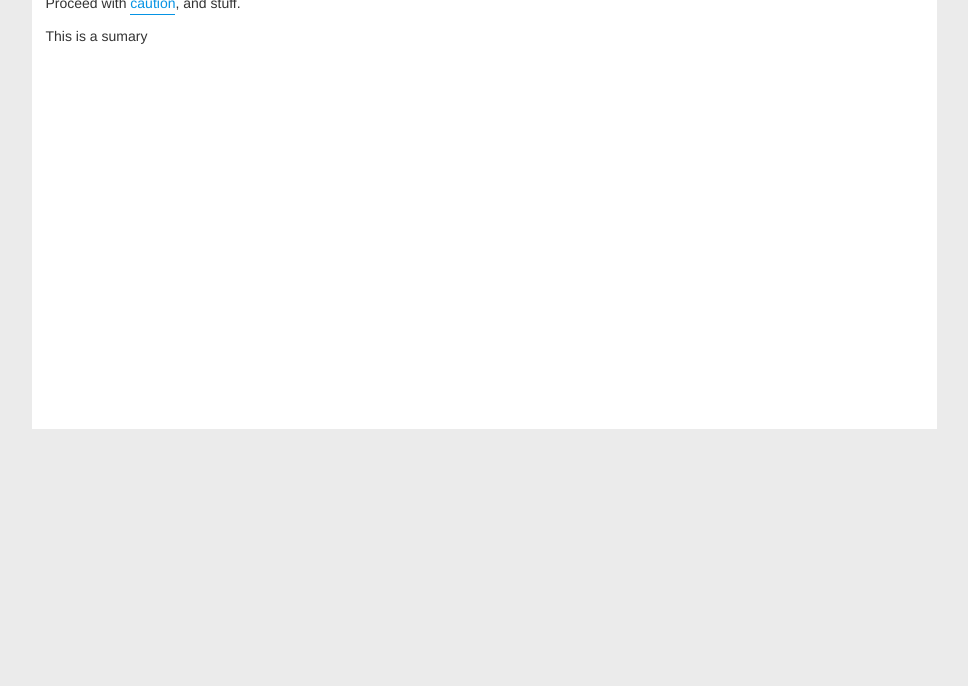
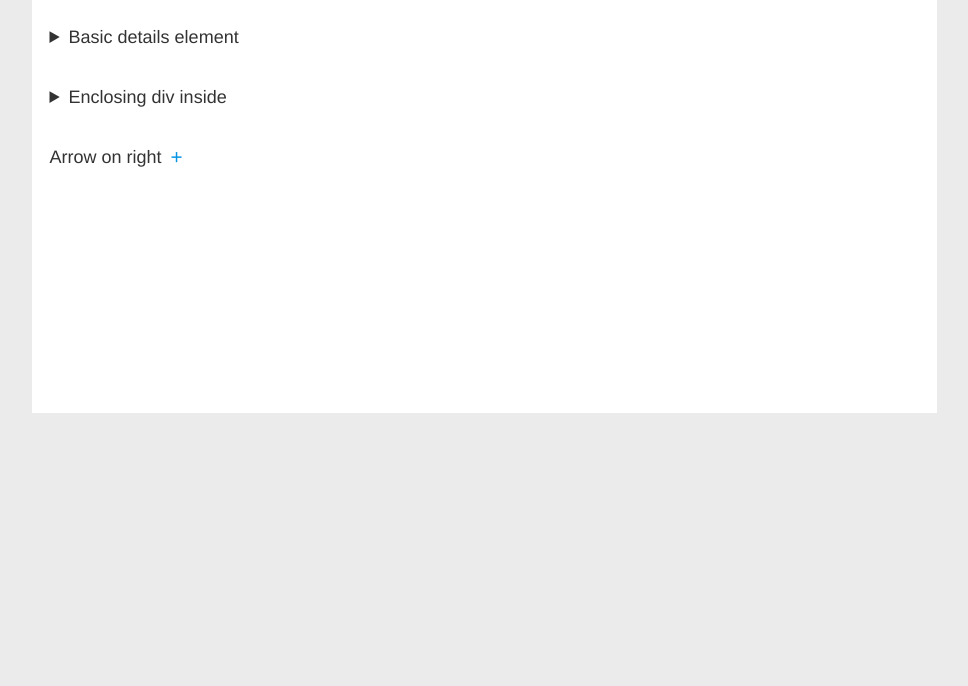
Before and after one commit to jpinsd/details, a website: page src/index.html in a window 1280 px wide. Shown: the part 114-800 px from the top of the page, without its empty margins (156-1124 px from the left). Drawn offline with nearby package versions, Linux system fonts and the light colour scheme; files that its build step writes are made by us from their sources.

Commit message:
examples updated

```diff
--- a/src/index.html
+++ b/src/index.html
@@ -8,13 +8,26 @@
 </head>
 <body>
   <main>
-    <h1>This is a test, see?</h1>
-    <p>Proceed with <a href="#">caution</a>, and stuff. </p>
+    <h1>Details tests</h1>
 
     <details>
-      <summary>This is a sumary</summary>
-      Lorem ipsum dolor sit amet consectetur adipisicing elit. Laborum deleniti quod aperiam nihil ab. Ea provident autem commodi amet voluptate.
+      <summary>Basic details element</summary>
+      Lorem ipsum dolor, sit amet consectetur adipisicing elit. Enim minus atque odio!
+    </details>
 
+    <details>
+      <summary>Enclosing div inside</summary>
+      <div>
+        <p>Lorem ipsum dolor sit amet consectetur adipisicing elit. Aperiam autem maxime quo?</p>
+        <p>Veritatis iste cumque vel et ullam nesciunt eveniet omnis nulla perspiciatis in!</p>
+        <p>Aperiam obcaecati provident quia placeat consequatur fuga cupiditate sequi, cum nostrum impedit.</p>
+      </div>
+    </details>
+
+
+    <details class="arrow -right">
+      <summary>Arrow on right</summary>
+      <p>Lorem ipsum dolor sit amet consectetur adipisicing elit. Quis amet vero a?</p>
     </details>
 
 
--- a/src/sass/base/_normalize.scss
+++ b/src/sass/base/_normalize.scss
@@ -17,9 +17,9 @@ html {
       font-size: 14px;
     }
 
-    // @media(min-width: $breakpoint-md) {
-    //   font-size: 18px;
-    // }
+    @media(min-width: $break-md) {
+      font-size: 18px;
+    }
 
     line-height: 1.35em;
 }
--- a/src/sass/index.scss
+++ b/src/sass/index.scss
@@ -10,3 +10,42 @@ main {
 
   background: var(--content-background);
 }
+
+details {
+  cursor: pointer;
+
+  margin-bottom: 2rem;
+}
+
+summary {
+  display: list-item;
+}
+
+details.arrow {
+  &.-right {
+
+    summary {
+      list-style: none;
+      display: inline-flex;
+      flex-direction: row;
+      justify-content: flex-start;
+      align-items: center;
+
+      &::marker,
+      &::-webkit-details-marker {
+        display: none;
+      }
+
+      &::after {
+        content: '\002B';
+        margin-left: .5rem;
+        font-size: 1.15em;
+        color: var(--cta);
+      }
+    }
+  &[open] summary::after {
+    content: '\00d7';
+  }
+
+  }
+}
```
